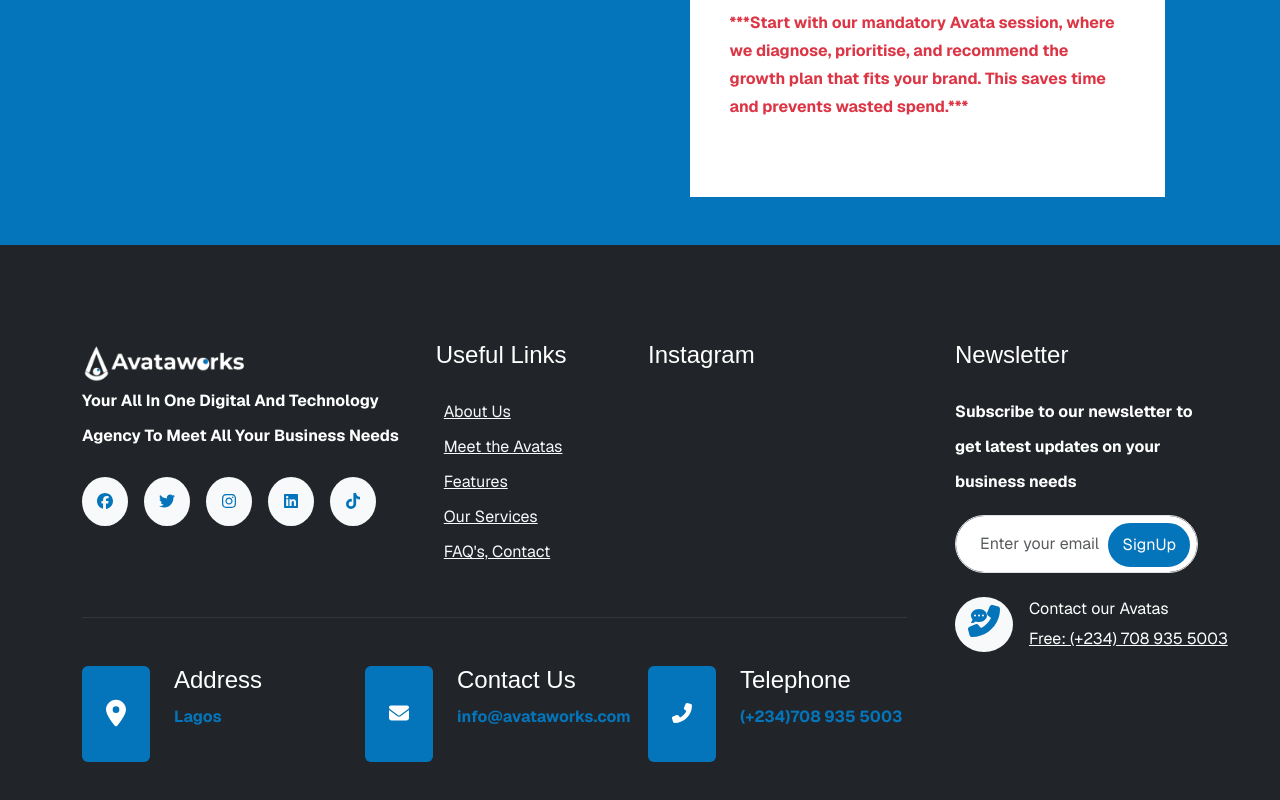
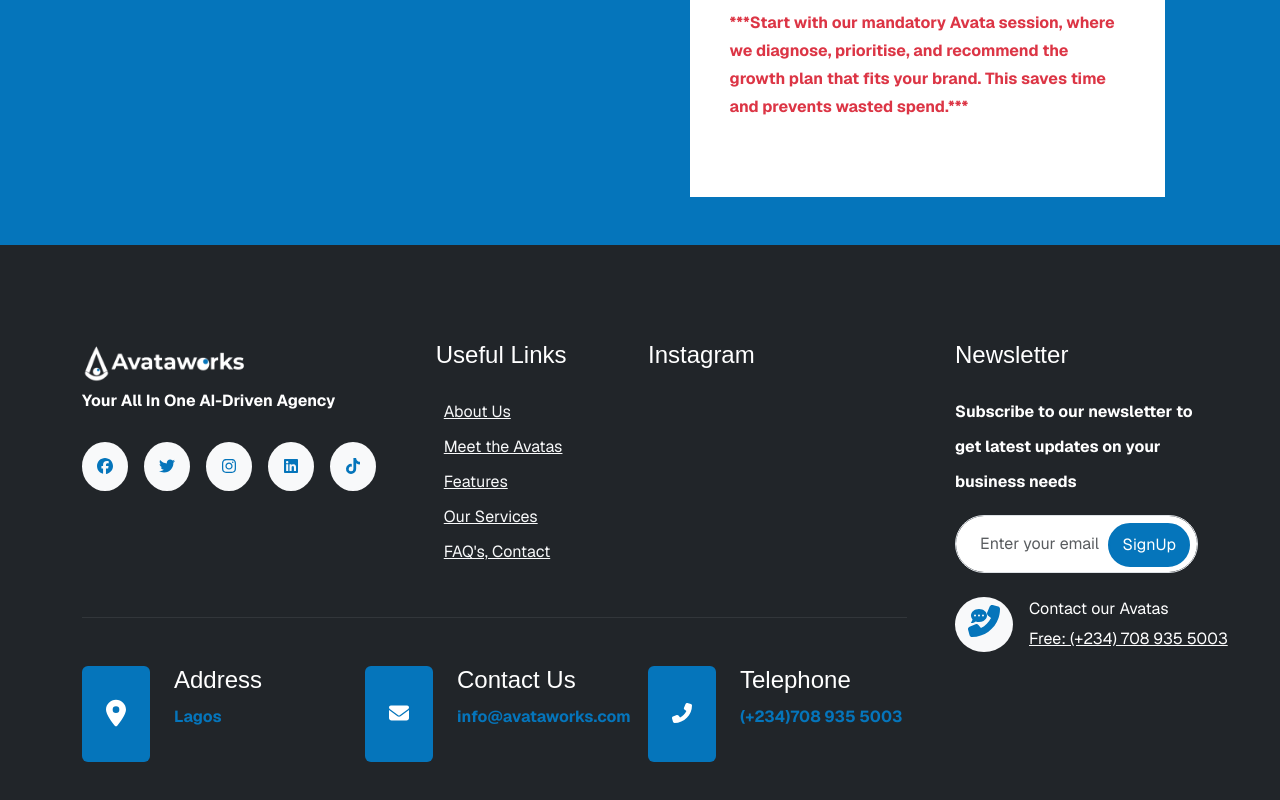
Before and after one commit to leadiville/avataworks_digital_agency, a Next.js app: page /get-quote in a window 1280 px wide. Shown: the part 1160-1960 px from the top of the page. Built offline with nearby package versions, Linux system fonts and the light colour scheme.

Commit message:
style: footer

```diff
--- a/src/components/Footer.tsx
+++ b/src/components/Footer.tsx
@@ -59,7 +59,7 @@ const Footer = async () => {
                                             <a href="index.html" className="p-0">
                                                 <Image src="/logo.png" width={150} height={50} className='w-50 h-50 p-0 m-0' alt="Logo" />
                                             </a>
-                                            <p className="text-white mb-4 text-capitalize">your all in  one digital and technology agency to meet all your business needs</p>
+                                            <p className="text-white mb-4 text-capitalize">your all in one AI-driven agency</p>
                                             <div className="footer-btn d-flex">
                                                 <Link className="btn btn-md-square rounded-circle me-3" href="https://web.facebook.com/avataworks"><i className="fab fa-facebook-f"><FontAwesomeIcon width={20} height={20} icon={faFacebook} /></i></Link>
                                                 <Link className="btn btn-md-square rounded-circle me-3" href="https://x.com/avataworks"><i className="fab fa-twitter"><FontAwesomeIcon width={20} height={20} icon={faTwitter} /></i></Link>
```
